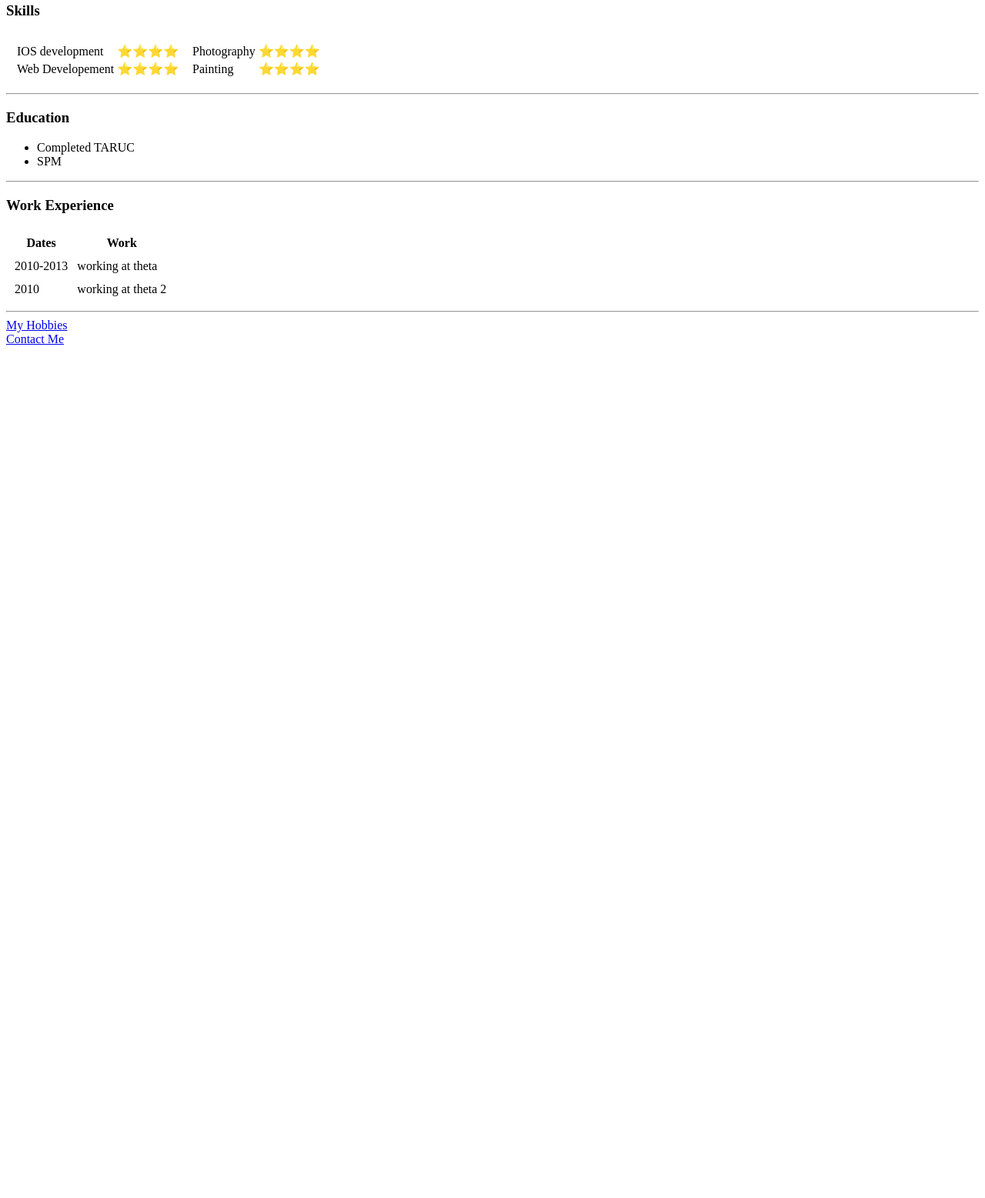
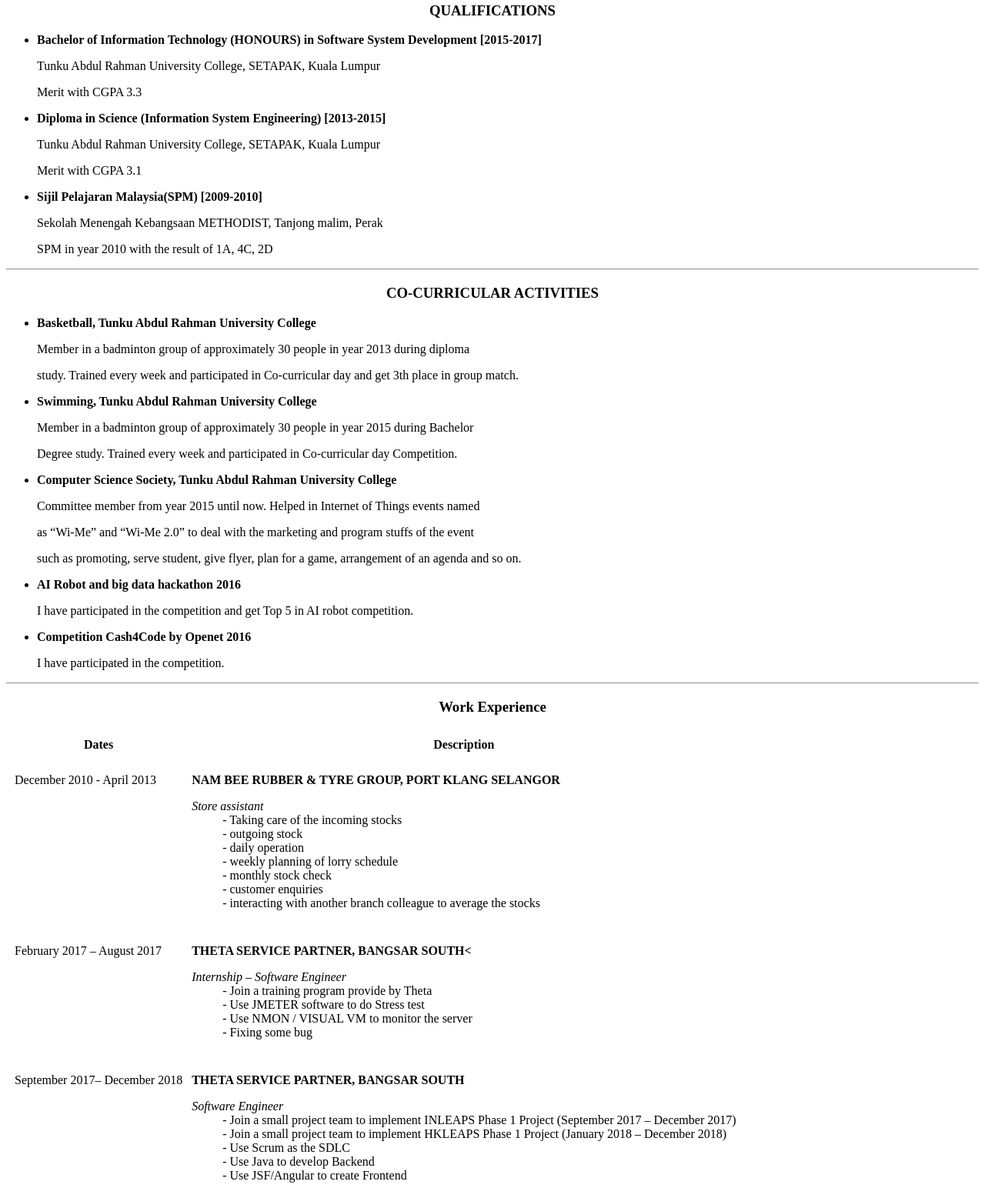
Before and after one commit to BryanLHK/cv, a plain HTML site: page index.html in a window 1280 px wide. Shown: the part 380-1937 px from the top of the page at 77% size. Before the commit the page ends 838 px from the top, so only its background shows below. Drawn offline with Linux system fonts and the light colour scheme.

Commit message:
Update information

```diff
--- a/index.html
+++ b/index.html
@@ -11,79 +11,154 @@
     <tr>
       <td><img src="images/Bryan.JPG" alt="Bryan profile picture" style="width:280px;height:300px;"></td>
       <td>
-        <h1>Bryan Lim</h1>
-        <p><em>Senior Java Software <strong>Engineering</strong></em></p>
-        <p>I am a Java Software Engineering</p>
+        <h1>Bryan Lim Hou Kiat</h1>
+        <p><em>Senior Software Engineering</em></p>
+        <p>I am a Senior Java Software Engineering</p>
+        <p>Which having 3 year Experience in Java Development</p>
         <a href="https://www.facebook.com/hou.kiat.3">Facebook Profile</a>
       </td>
     </tr>
   </table>
-<hr>
-  <h3>Skills</h3>
+  <hr>
+  <h3 align="center" ><strong>QUALIFICATIONS</strong></h3>
 
-<table cellspacing="10">
-  <tr>
-    <td>
-      <table>
-        <tr>
-          <td>IOS development</td>
-          <td>⭐⭐⭐⭐</td>
-        </tr>
-        <tr>
-          <td>Web Developement</td>
-          <td>⭐⭐⭐⭐</td>
-        </tr>
-      </table>
-    </td>
-    <td>
-      <table>
-        <tr>
-          <td>Photography</td>
-          <td>⭐⭐⭐⭐</td>
-        </tr>
-        <tr>
-          <td>Painting</td>
-          <td>⭐⭐⭐⭐</td>
-        </tr>
-      </table>
-    </td>
-  </tr>
-</table>
-
-
-
-  <hr>
-
-  <h3>Education</h3>
   <ul>
-    <li>Completed TARUC</li>
-    <li>SPM</li>
+    <li><strong>Bachelor of Information Technology (HONOURS) in Software System Development [2015-2017] </strong></li>
+    <p>Tunku Abdul Rahman University College, SETAPAK, Kuala Lumpur</p>
+    <p>Merit with CGPA 3.3</p>
+    <li><strong>Diploma in Science (Information System Engineering) [2013-2015]</strong></li>
+    <p>Tunku Abdul Rahman University College, SETAPAK, Kuala Lumpur</p>
+    <p>Merit with CGPA 3.1</p>
+    <li><strong>Sijil Pelajaran Malaysia(SPM) [2009-2010]</strong></li>
+    <p>Sekolah Menengah Kebangsaan METHODIST, Tanjong malim, Perak</p>
+    <p>SPM in year 2010 with the result of 1A, 4C, 2D</p>
   </ul>
 
   <hr>
-  <h3>Work Experience</h3>
+  <h3 align="center"><strong>CO-CURRICULAR ACTIVITIES</strong></h3>
+  <ul>
+    <li><strong>Basketball, Tunku Abdul Rahman University College</strong></li>
+    <p>Member in a badminton group of approximately 30 people in year 2013 during diploma</p>
+    <p>study. Trained every week and participated in Co-curricular day and get 3th place in group match.</p>
+    <li><Strong>Swimming, Tunku Abdul Rahman University College</Strong></li>
+    <p>Member in a badminton group of approximately 30 people in year 2015 during Bachelor </p>
+    <p>Degree study. Trained every week and participated in Co-curricular day Competition.</p>
+    <li><Strong>Computer Science Society, Tunku Abdul Rahman University College</Strong></li>
+    <p>Committee member from year 2015 until now. Helped in Internet of Things events named</p>
+    <p>as “Wi-Me” and “Wi-Me 2.0” to deal with the marketing and program stuffs of the event</p>
+    <p>such as promoting, serve student, give flyer, plan for a game, arrangement of an agenda and so on.</p>
+    <li><Strong>AI Robot and big data hackathon 2016</Strong></li>
+    <p>I have participated in the competition and get Top 5 in AI robot competition.</p>
+    <li><Strong>Competition Cash4Code by Openet 2016</Strong></li>
+    <p>I have participated in the competition.</p>
+  </ul>
+  <hr>
+  <h3 align="center"><strong>Work Experience</strong></h3>
   <table cellspacing="10">
     <thead>
       <tr>
         <th>Dates</th>
-        <th>Work</th>
+        <th>Description</th>
       </tr>
     </thead>
     <tbody>
-
+      <tr>
+        <td valign="top"><p>December 2010 - April 2013</p></td>
+        <td valign="top"><p><strong>NAM BEE RUBBER & TYRE GROUP, PORT KLANG SELANGOR</strong></p>
+          <dl>
+            <dt><em>Store assistant</em></dt>
+            <dd>- Taking care of the incoming stocks</dd>
+            <dd>-	outgoing stock</dd>
+            <dd>-	daily operation</dd>
+            <dd>-	weekly planning of lorry schedule</dd>
+            <dd>-	monthly stock check</dd>
+            <dd>- customer enquiries</dd>
+            <dd>-	interacting with another branch colleague to average the stocks</dd>
+          </dl>
+        </td>
+      </tr>
+      <tr>
+        <td valign="top"><p>February 2017 – August 2017</p></td>
+        <td valign="top">
+          <p><strong>THETA SERVICE PARTNER, BANGSAR SOUTH<</strong></p>
+          <dl>
+            <dt><em>Internship – Software Engineer</em></dt>
+            <dd>-	Join a training program provide by Theta</dd>
+            <dd>-	Use JMETER software to do Stress test</dd>
+            <dd>-	Use NMON / VISUAL VM to monitor the server</dd>
+            <dd>-	Fixing some bug</dd>
+          </dl>
+        </td>
+      </tr>
+      <tr>
+        <td valign="top"> <p>September 2017– December 2018</p></td>
+        <td valign="top">
+          <p><strong>THETA SERVICE PARTNER, BANGSAR SOUTH</strong></p>
+          <dl>
+            <dt><em>Software Engineer</em></dt>
+            <dd>-	Join a small project team to implement INLEAPS Phase 1 Project (September 2017 – December 2017)</dd>
+            <dd>-	Join a small project team to implement HKLEAPS Phase 1 Project (January 2018 – December 2018)</dd>
+            <dd>-	Use Scrum as the SDLC</dd>
+            <dd>-	Use Java to develop Backend</dd>
+            <dd>-	Use JSF/Angular to create Frontend</dd>
+          </dl>
+        </td>
+      </tr>
+      <tr>
+        <td valign="top"><p>September 2017– December 2018</p></td>
+        <td valign="top">
+          <p><strong>THETA SERVICE PARTNER, BANGSAR SOUTH</strong></p>
+          <dl>
+            <dt><em>Senior Software Engineer </em></dt>
+            <dd>-	Join a small project team to implement HKLEAPS Phase 2 Project (January 2019 – July 2019)</dd>
+            <dd>-	Join a small project team to implement INLEAPS Phase 2 Project (August 2019 – Now)</dd>
+          </dl>
+        </td>
+      </tr>
     </tbody>
     <tfoot>
+    </tfoot>
 
-    </tfoot>
+  </table>
+  <hr>
+  <h3><strong>COMPETENCIES</strong></h3>
+  <table cellspacing="10">
     <tr>
-      <td>2010-2013</td>
-      <td>working at theta</td>
+      <td>Java</td>
+      <td>⭐⭐⭐☆☆</td>
     </tr>
     <tr>
-      <td>2010</td>
-      <td>working at theta 2</td>
+      <td>Linux</td>
+      <td>⭐⭐☆☆☆</td>
+    </tr>
+    <tr>
+      <td>MySQL</td>
+      <td>⭐⭐⭐☆☆</td>
+    </tr>
+    <tr>
+      <td>HTML</td>
+      <td>⭐⭐⭐☆☆</td>
+    </tr>
+    <tr>
+      <td>Javascripts</td>
+      <td>⭐⭐☆☆☆</td>
+    </tr>
+    <tr>
+      <td>Python</td>
+      <td>⭐⭐☆☆☆</td>
     </tr>
   </table>
+
+  <hr>
+
+  <h3><strong>LANGUAGE ABILITIES</strong></h3>
+  <ul>
+    <li>Chinese</li>
+    <li>English</li>
+    <li>Malay</li>
+    <li>Cantonese</li>
+  </ul>
+
   <hr>
   <a href="hobbies.html">My Hobbies</a>
   <br>
```
Also changed, not shown: hobbies.html (+3 -1 lines).
